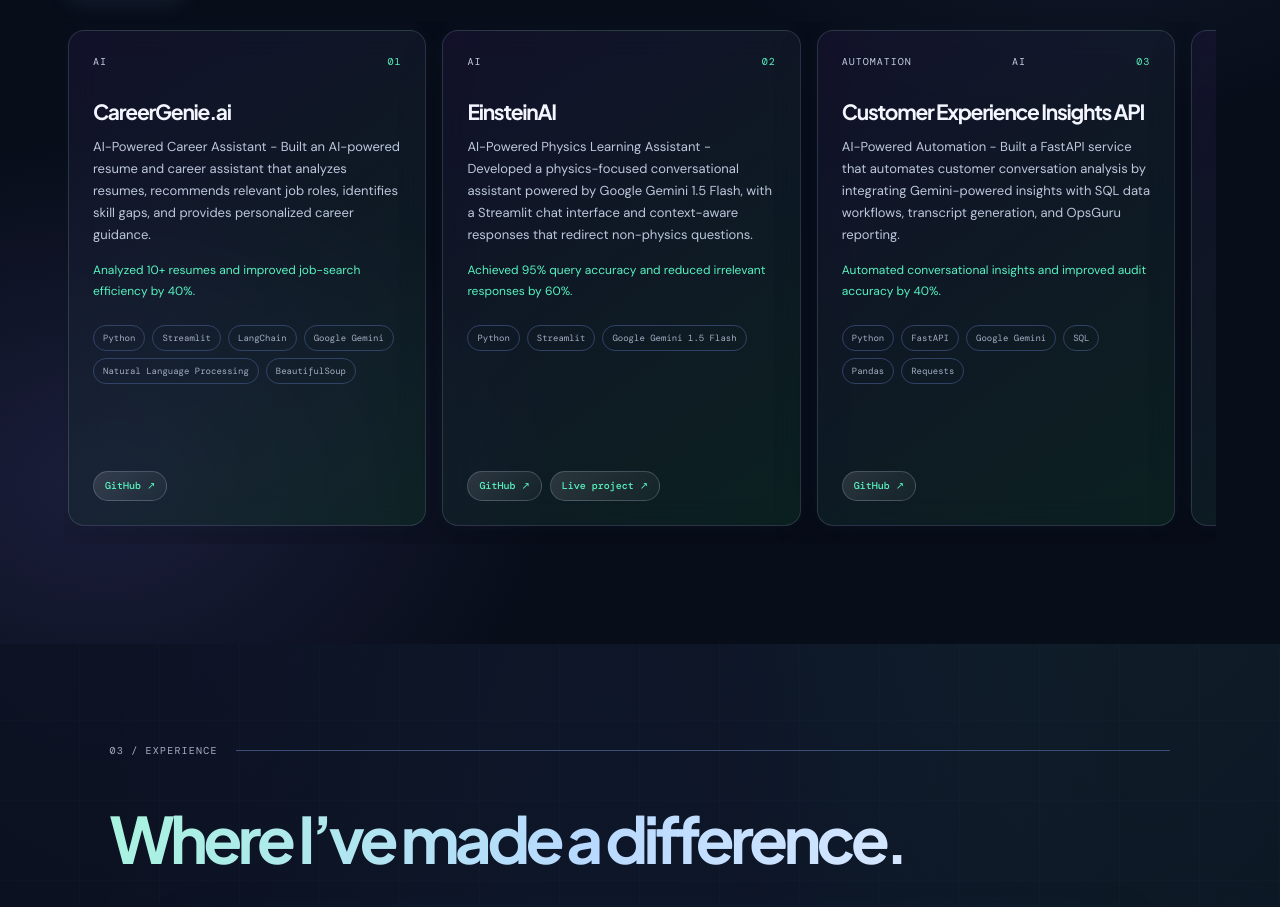
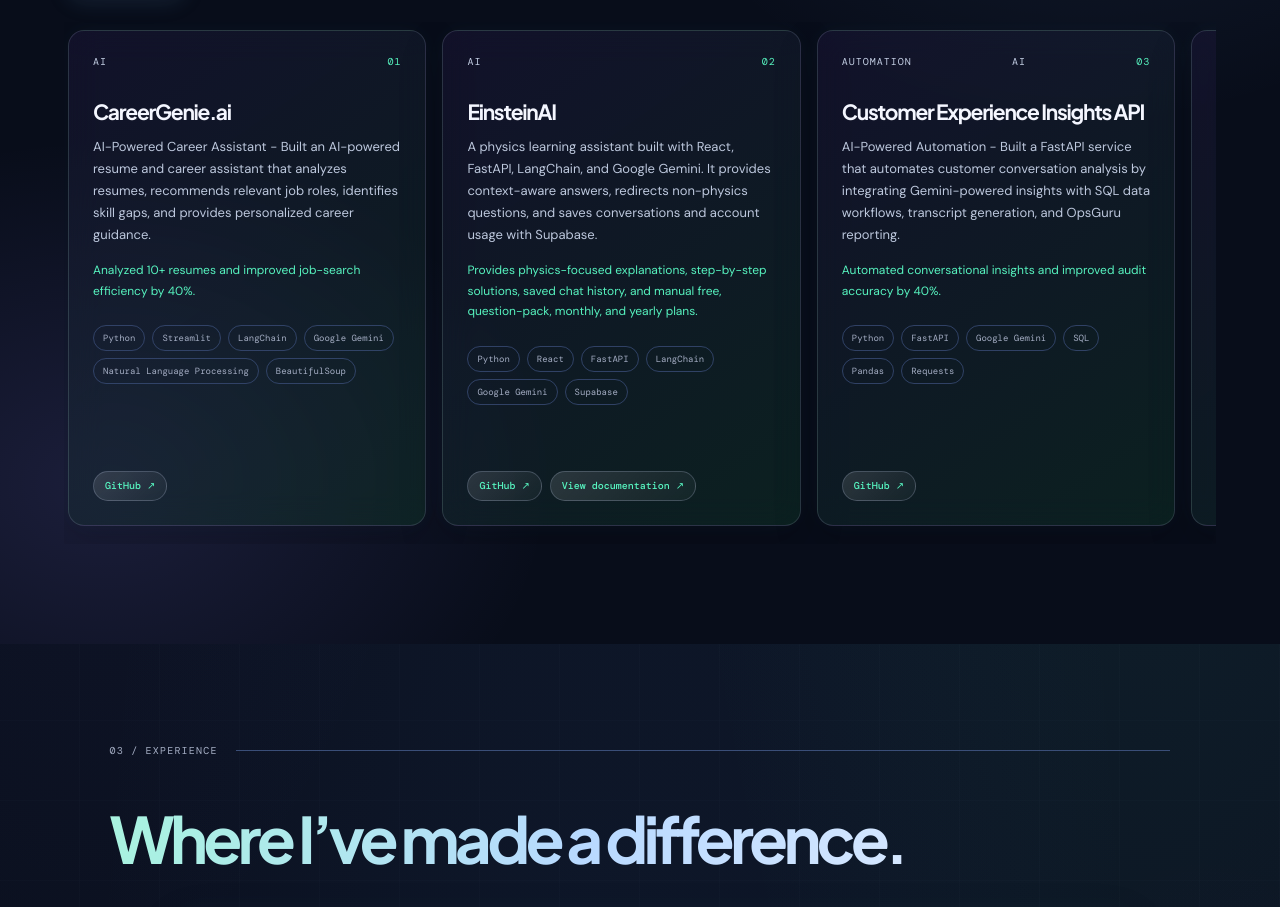
Before and after one commit to Srish0218/My_Portfolio, a React (Vite) app in the folder frontend/: page / in a window 1280 px wide. Shown: the part 2081-2988 px from the top of the page. Built offline with nearby package versions, Linux system fonts and the light colour scheme.

Commit message:
30 Sept 2026 Commit

```diff
--- a/frontend/public/portfolio.json
+++ b/frontend/public/portfolio.json
@@ -62,16 +62,19 @@
     {
   "title": "EinsteinAI",
   "type": "AI",
-  "description": "AI-Powered Physics Learning Assistant - Developed a physics-focused conversational assistant powered by Google Gemini 1.5 Flash, with a Streamlit chat interface and context-aware responses that redirect non-physics questions.",
-  "result": "Achieved 95% query accuracy and reduced irrelevant responses by 60%.",
+  "description": "A physics learning assistant built with React, FastAPI, LangChain, and Google Gemini. It provides context-aware answers, redirects non-physics questions, and saves conversations and account usage with Supabase.",
+  "result": "Provides physics-focused explanations, step-by-step solutions, saved chat history, and manual free, question-pack, monthly, and yearly plans.",
   "tools": [
     "Python",
-    "Streamlit",
-    "Google Gemini 1.5 Flash"
+    "React",
+    "FastAPI",
+    "LangChain",
+    "Google Gemini",
+    "Supabase"
   ],
-  "githubUrl": "https://github.com/Srish0218/EinsteinAI",
-  "liveUrl": "https://einsteinai-srish0218.streamlit.app/",
-  "documentationPdf": null
+  "githubUrl": "https://github.com/Srish0218/EinsteinAI-2.0",
+  "liveUrl": "",
+  "documentationPdf": "EinsteinAI-Project-Guide.pdf"
 },
     {
   "title": "Customer Experience Insights API",
--- a/frontend/src/App.jsx
+++ b/frontend/src/App.jsx
@@ -840,7 +840,7 @@
                   href={links.resume}
                   download="Srishti-Jaitly-Resume.pdf"
                 >
-                  Download résumé <span aria-hidden="true">↓</span>
+                  Download Resume <span aria-hidden="true">↓</span>
                 </a>
                 <button
                   className="resume-modal-close"
```
Also changed, not shown: 1 other file (tests, documents, lock files or other folders).
